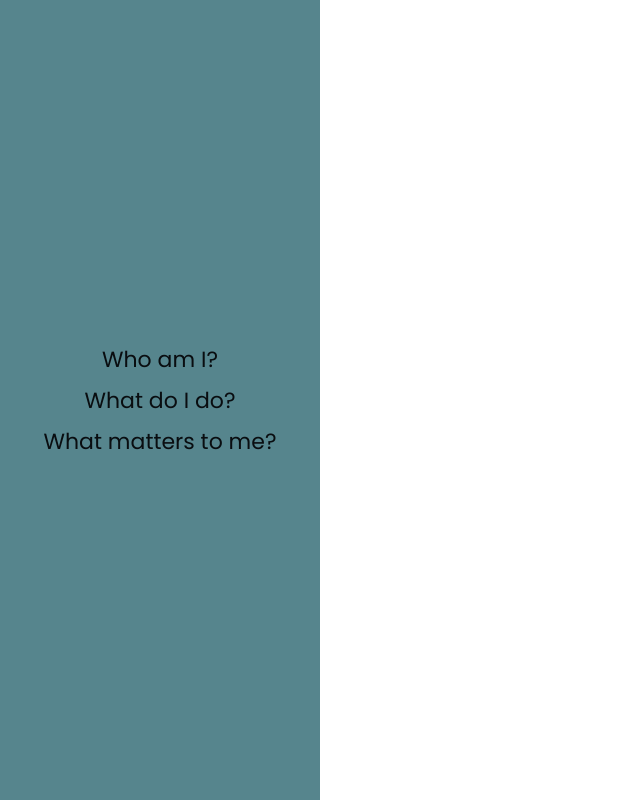
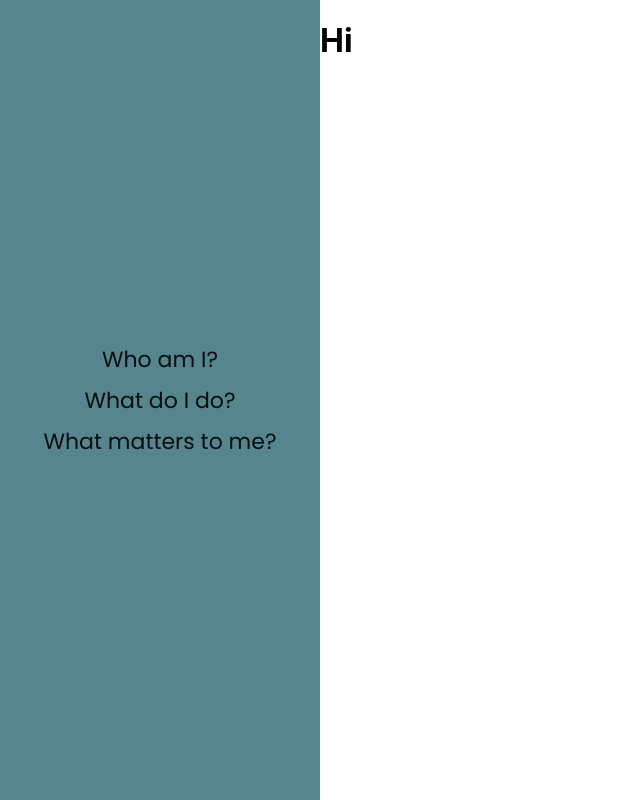
Before and after one commit to ashacs/ashacs.github.io, a React (Create React App) app: page /about in a window 1280 px wide. Shown: the whole page, without its empty margins (0-640 px from the left). Built offline with nearby package versions, Linux system fonts and the light colour scheme.

Commit message:
Added routing

```diff
--- a/package.json
+++ b/package.json
@@ -6,6 +6,7 @@
     "node-sass": "^4.11.0",
     "react": "^16.7.0",
     "react-dom": "^16.7.0",
+    "react-router-dom": "^4.3.1",
     "react-scripts": "2.1.3"
   },
   "scripts": {
--- a/src/App.js
+++ b/src/App.js
@@ -1,6 +1,8 @@
 import React, { Component } from 'react';
+import { BrowserRouter as Router, Route } from "react-router-dom";
 import './App.css';
 import Panel from './Components/Panel';
+import About from './Components/About';
 
 class App extends Component {
 
@@ -11,9 +13,12 @@ class App extends Component {
 
   render() {
     return (
-      <div className="App">
-        <Panel />
-      </div>
+      <Router>
+        <div className="App">
+          <Panel />
+          <Route path="/about" component={About} />
+        </div>
+      </Router>
     );
   }
 }
--- /dev/null
+++ b/src/Components/About/index.js
@@ -0,0 +1,19 @@
+import React, { Component } from 'react';
+import './index.scss';
+
+class About extends Component {
+
+    constructor() {
+        super();
+        this.state = {};
+    }
+
+    render() {
+        return (
+            <h1>Hi</h1>
+        );
+    }
+
+};
+
+export default About;
--- a/src/Components/Nav/index.js
+++ b/src/Components/Nav/index.js
@@ -12,7 +12,7 @@ class Nav extends Component {
         return (
             <nav>
                 <ul className="listBare navList">
-                    <li className="padding-small navLink"><a href="#">Who am I?</a></li>
+                    <li className="padding-small navLink"><a href="/about">Who am I?</a></li>
                     <li className="padding-small navLink"><a href="#">What do I do?</a></li>
                     <li className="padding-small navLink"><a href="#">What matters to me?</a></li>
                 </ul>
```
Also changed, not shown: src/Components/About/index.scss (added), 1 other file (tests, documents, lock files or other folders).
